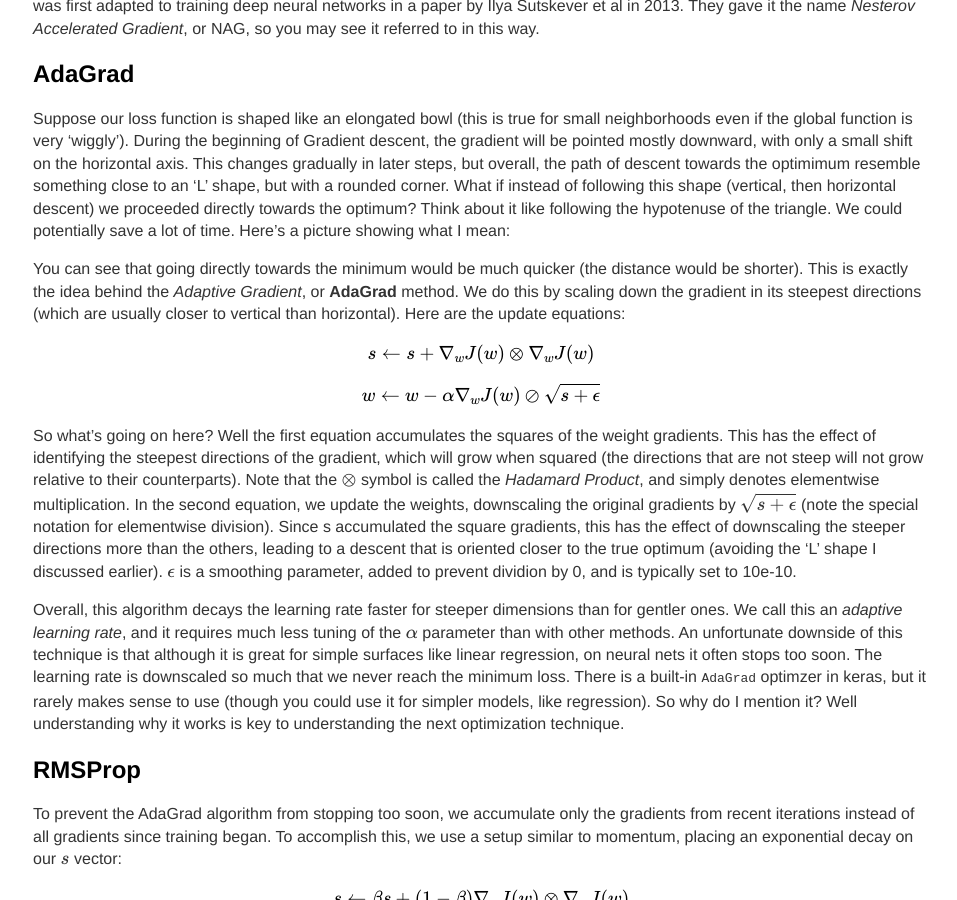
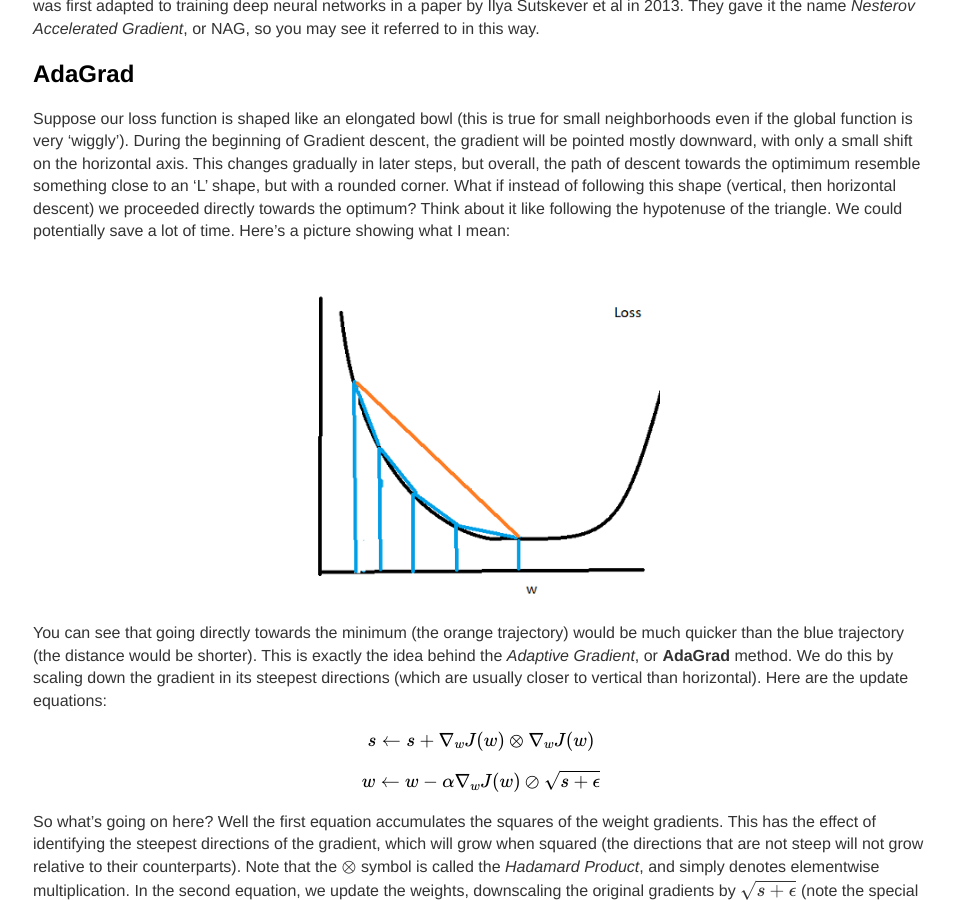
Before and after one commit to 12mre1/12mre1.github.io, a Jekyll site: the page built from _posts/2021-06-15-Optimizing-Deep-Neural-Nets-with-Tensorflow.md, in a window 1280 px wide and 900 px high, scrolled down 2951 px. Shown: the whole window, without its empty margins (159-1116 px from the left). Built offline with Jekyll 4.4.1, drawn with Linux system fonts in a browser that asks for light colours; formulas are drawn with MathJax 3; some of the changed text lies outside the part shown.

Commit message:
add adagrad loss pic

```diff
--- a/_posts/2021-06-15-Optimizing-Deep-Neural-Nets-with-Tensorflow.md
+++ b/_posts/2021-06-15-Optimizing-Deep-Neural-Nets-with-Tensorflow.md
@@ -81,7 +81,9 @@ This method was introduces by Yurii Nesterov in a paper in 1983 (i'll include th
 
 Suppose our loss function is shaped like an elongated bowl (this is true for small neighborhoods even if the global function is very 'wiggly'). During the beginning of Gradient descent, the gradient will be pointed mostly downward, with only a small shift on the horizontal axis. This changes gradually in later steps, but overall, the path of descent towards the optimimum resemble something close to an 'L' shape, but with a rounded corner. What if instead of following this shape (vertical, then horizontal descent) we proceeded directly towards the optimum? Think about it like following the hypotenuse of the triangle. We could potentially save a lot of time. Here's a picture showing what I mean:
 
-You can see that going directly towards the minimum would be much quicker (the distance would be shorter). This is exactly the idea behind the _Adaptive Gradient_, or __AdaGrad__ method. We do this by scaling down the gradient in its steepest directions (which are usually closer to vertical than horizontal). Here are the update equations:
+<center><img src="/img/adagrad_loss.png" width = "40%" alt = "Adagrad Loss"></center>
+
+You can see that going directly towards the minimum (the orange trajectory) would be much quicker than the blue trajectory (the distance would be shorter). This is exactly the idea behind the _Adaptive Gradient_, or __AdaGrad__ method. We do this by scaling down the gradient in its steepest directions (which are usually closer to vertical than horizontal). Here are the update equations:
 
 $$ s \leftarrow s + \nabla_{w} J(w) \otimes \nabla_{w} J(w) $$
 
@@ -111,10 +113,14 @@ In the above implementation, \\( \beta \\) is represented by the `rho` argument.
 
 ## Nadam
 
+## Application
+
 ## Conclusion
 
 ## Further Reading
 
+- Here is the original Nesterov paper: _A Method for Unconstrained Convex Minimization Problem with the Rate of Convergence \\( O(1/k^2)\\)_. Yurii Nesterov. Doklady AN USSR 269 (1983): 543-547.
+
 - Here is the NAG paper: _On the importance of initialization and momentum in deep learning_. Ilya Sutskever, James Martens, George Dahl, Geoffrey Hinton ; Proceedings of the 30th International Conference on Machine Learning, PMLR 28(3):1139-1147, 2013.
 
 - Here is the AdaGrad paper: _Adaptive Subgradient Methods for Online Learning and Stochastic Optimization_. John Duchi et al., Journal of Machine Learning Research 12(2011): 2121-2159.
```
Also changed, not shown: img/adagrad_loss.png (added).
